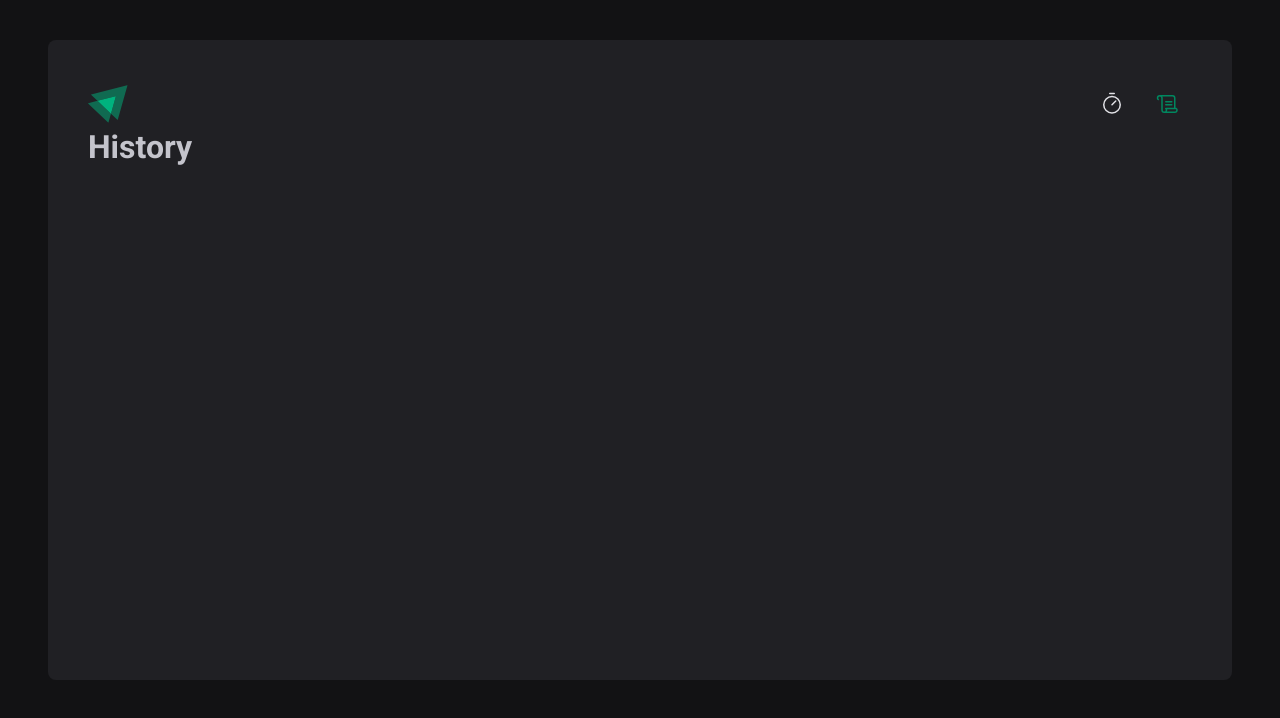
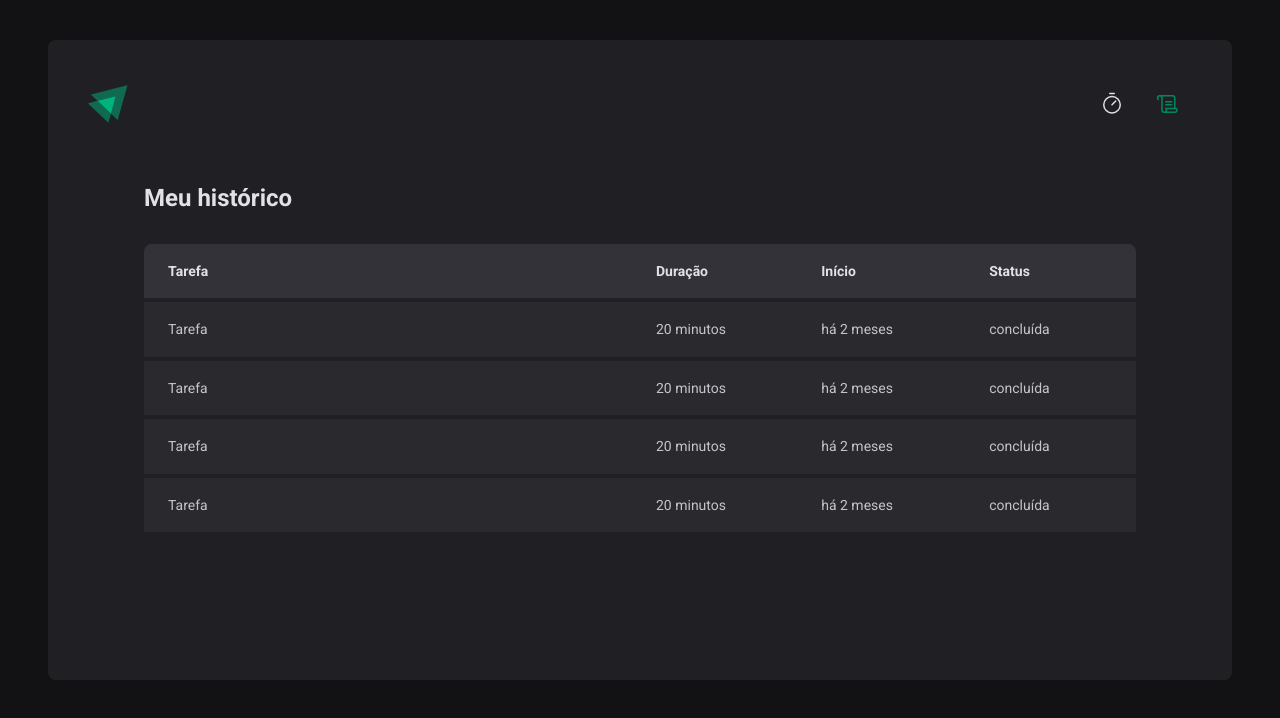
Before and after one commit to EmanuelQuintino/Ignite-Timer, a React (Vite) app: page /history in a window 1280 px wide. Shown: the top 718 px of the page. Built offline with nearby package versions, Linux system fonts and the light colour scheme.

Commit message:
add history table

```diff
--- a/src/pages/History/index.tsx
+++ b/src/pages/History/index.tsx
@@ -1,9 +1,50 @@
-import { Container } from "./style";
+import { HistoryContainer, HistoryList } from "./style";
 
 export function History() {
   return (
-    <Container>
-      <h1>History</h1>
-    </Container>
+    <HistoryContainer>
+      <h1>Meu histórico</h1>
+      <HistoryList>
+        <table>
+          <thead>
+            <tr>
+              <th>Tarefa</th>
+              <th>Duração</th>
+              <th>Início</th>
+              <th>Status</th>
+            </tr>
+          </thead>
+          <tbody>
+            <tr>
+              <td>Tarefa</td>
+              <td>20 minutos</td>
+              <td>há 2 meses</td>
+              <td>concluída</td>
+            </tr>
+
+            <tr>
+              <td>Tarefa</td>
+              <td>20 minutos</td>
+              <td>há 2 meses</td>
+              <td>concluída</td>
+            </tr>
+
+            <tr>
+              <td>Tarefa</td>
+              <td>20 minutos</td>
+              <td>há 2 meses</td>
+              <td>concluída</td>
+            </tr>
+
+            <tr>
+              <td>Tarefa</td>
+              <td>20 minutos</td>
+              <td>há 2 meses</td>
+              <td>concluída</td>
+            </tr>
+          </tbody>
+        </table>
+      </HistoryList>
+    </HistoryContainer>
   );
 }
--- a/src/pages/History/style.ts
+++ b/src/pages/History/style.ts
@@ -1,3 +1,61 @@
 import styled from "styled-components";
 
-export const Container = styled.div``;
+export const HistoryContainer = styled.div`
+  flex: 1;
+  padding: 5.6rem;
+  display: flex;
+  flex-direction: column;
+
+  h1 {
+    font-size: 2.4rem;
+    color: ${({ theme }) => theme["gray-100"]};
+  }
+`;
+
+export const HistoryList = styled.div`
+  flex: 1;
+  overflow: auto;
+  margin-top: 3.2rem;
+
+  table {
+    width: 100%;
+    border-collapse: collapse;
+    min-width: 600px;
+  }
+
+  th {
+    background: ${({ theme }) => theme["gray-600"]};
+    color: ${({ theme }) => theme["gray-100"]};
+    padding: 1.6rem;
+    text-align: left;
+    font-size: 1.4rem;
+    line-height: 1.6;
+
+    &:first-child {
+      border-top-left-radius: 8px;
+      padding-left: 2.4rem;
+    }
+
+    &:last-child {
+      border-top-right-radius: 8px;
+      padding-right: 2.4rem;
+    }
+  }
+
+  td {
+    background: ${({ theme }) => theme["gray-700"]};
+    border-top: 4px solid ${({ theme }) => theme["gray-800"]};
+    padding: 1.6rem;
+    font-size: 1.4rem;
+    line-height: 1.6;
+
+    &:first-child {
+      padding-left: 2.4rem;
+      width: 50%;
+    }
+
+    &:last-child {
+      padding-right: 2.4rem;
+    }
+  }
+`;
```
